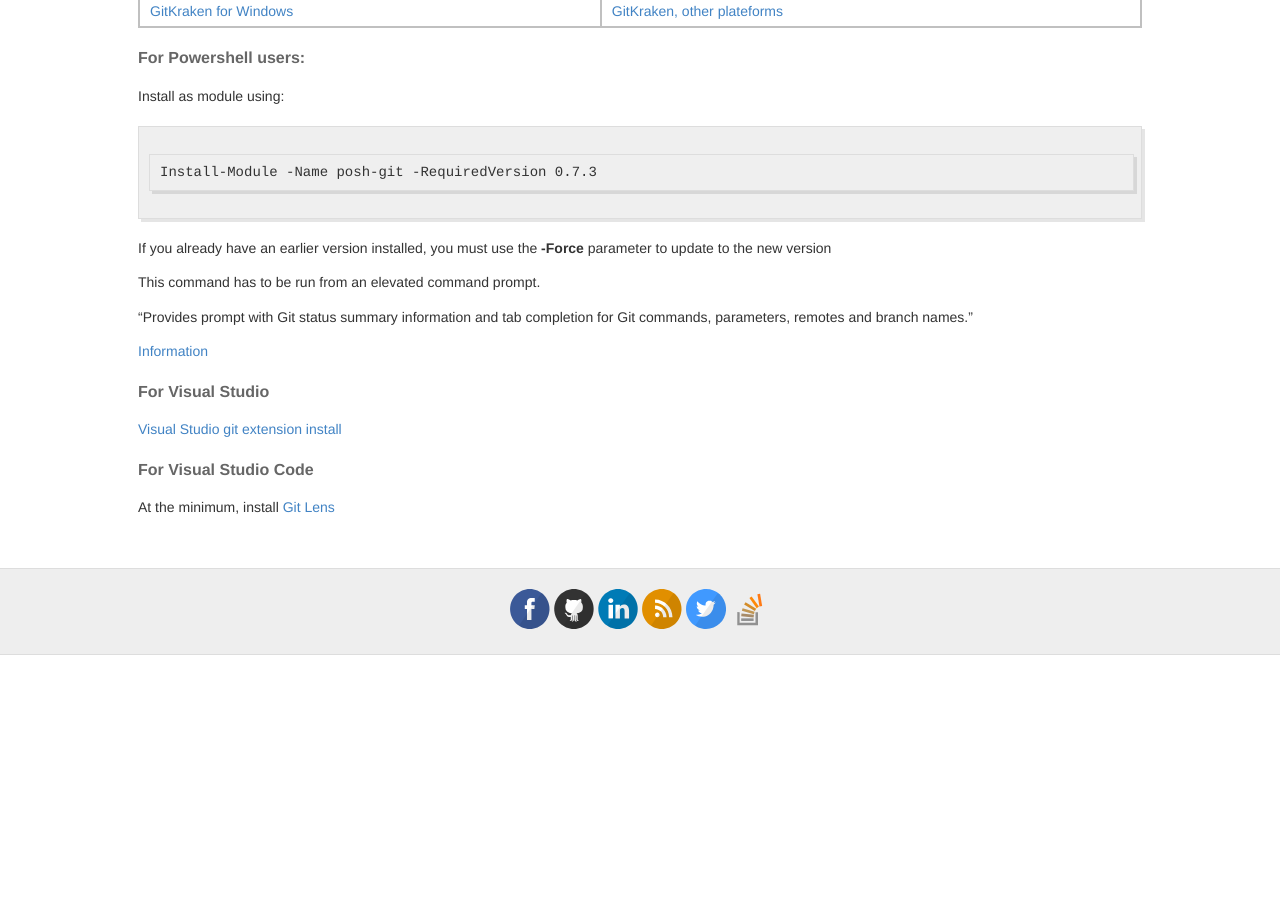
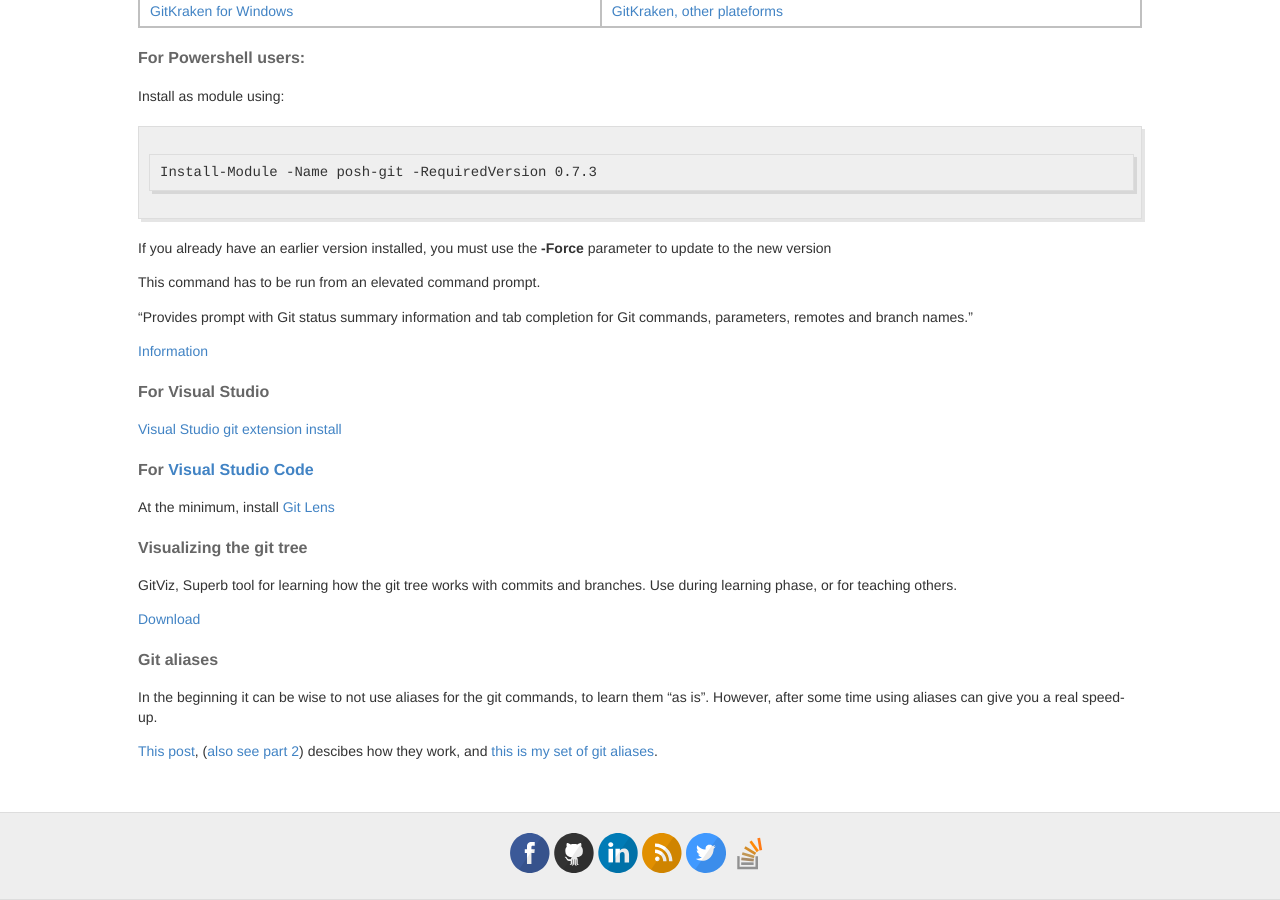
Before and after one commit to terjesandstrom/terjesandstrom.github.io, a Jekyll site: the page built from gitinstallbasic.md, in a window 1280 px wide and 900 px high, scrolled down 629 px. Built offline with Jekyll 4.4.1, drawn with Linux system fonts in a browser that asks for light colours; before the commit the page ends 1284 px from its top, so only the background shows below that.

Commit message:
git info

```diff
--- a/gitinstallbasic.md
+++ b/gitinstallbasic.md
@@ -45,6 +45,19 @@
 
 [Visual Studio git extension install](gitinstall)
 
-#### For Visual Studio Code
+#### For [Visual Studio Code](https://code.visualstudio.com/download)
 
 At the minimum, install [Git Lens](https://marketplace.visualstudio.com/items?itemName=eamodio.gitlens)
+
+
+#### Visualizing the git tree
+
+GitViz, Superb tool for learning how the git tree works with commits and branches. Use during learning phase, or for teaching others.
+
+[Download](https://github.com/Readify/GitViz/releases)
+
+#### Git aliases
+
+In the beginning it can be wise to not use aliases for the git commands, to learn them "as is".  However, after some time using aliases can give you a real speed-up.
+
+[This post](http://hermit.no/visual-studio-and-vsts-git-extend-the-git-command-line-to-speed-up-your-workflow-part-1/), ([also see part 2](http://hermit.no/visual-studio-and-azure-devops-git-extend-the-git-command-line-with-server-commands-part-2/)) descibes how they work, and [this is my set of git aliases](https://gist.githubusercontent.com/OsirisTerje/e9d06c627405f576e6ebf85e2c09f3c4/raw/f34398cbe3eccccbfd5d58df3c4541f99ea47b84/GitAliases).
```
